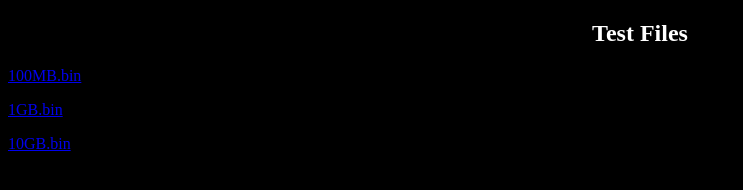
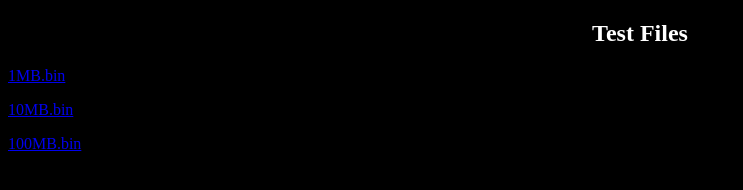
Before and after one commit to ShuhaibNC/speedtest, a plain HTML site: page index.html in a window 1280 px wide. Shown: the whole page, without its empty margins (0-743 px from the left). Drawn offline with Linux system fonts and the light colour scheme.

Commit message:
Update index.html

```diff
--- a/index.html
+++ b/index.html
@@ -35,8 +35,8 @@
   <center>
     <h2>Test Files</h2>
   </center>
+  <p><a href="1MB.bin">1MB.bin</a></p>
+  <p><a href="10MB.bin">10MB.bin</a></p>
   <p><a href="100MB.bin">100MB.bin</a></p>
-  <p><a href="1GB.bin">1GB.bin</a></p>
-  <p><a href="10GB.bin">10GB.bin</a></p>
 </body>
 </html>
```
